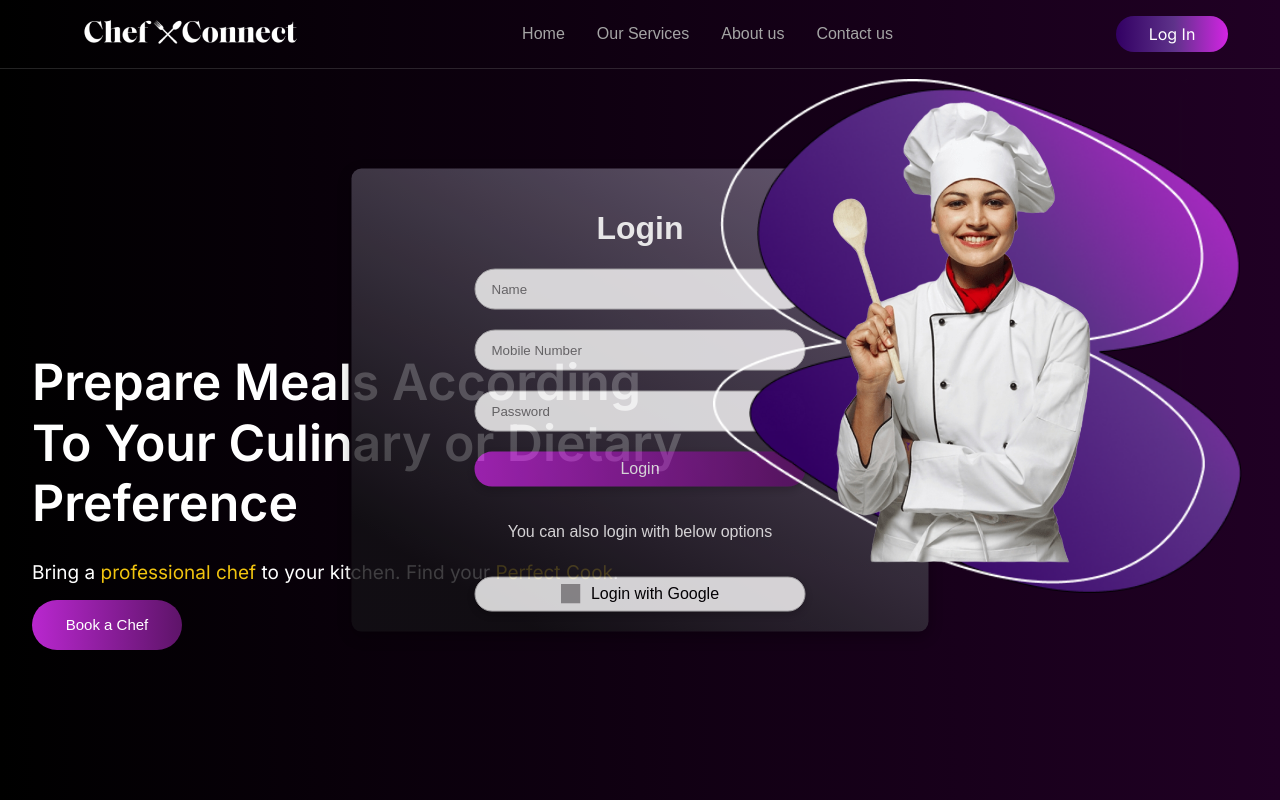
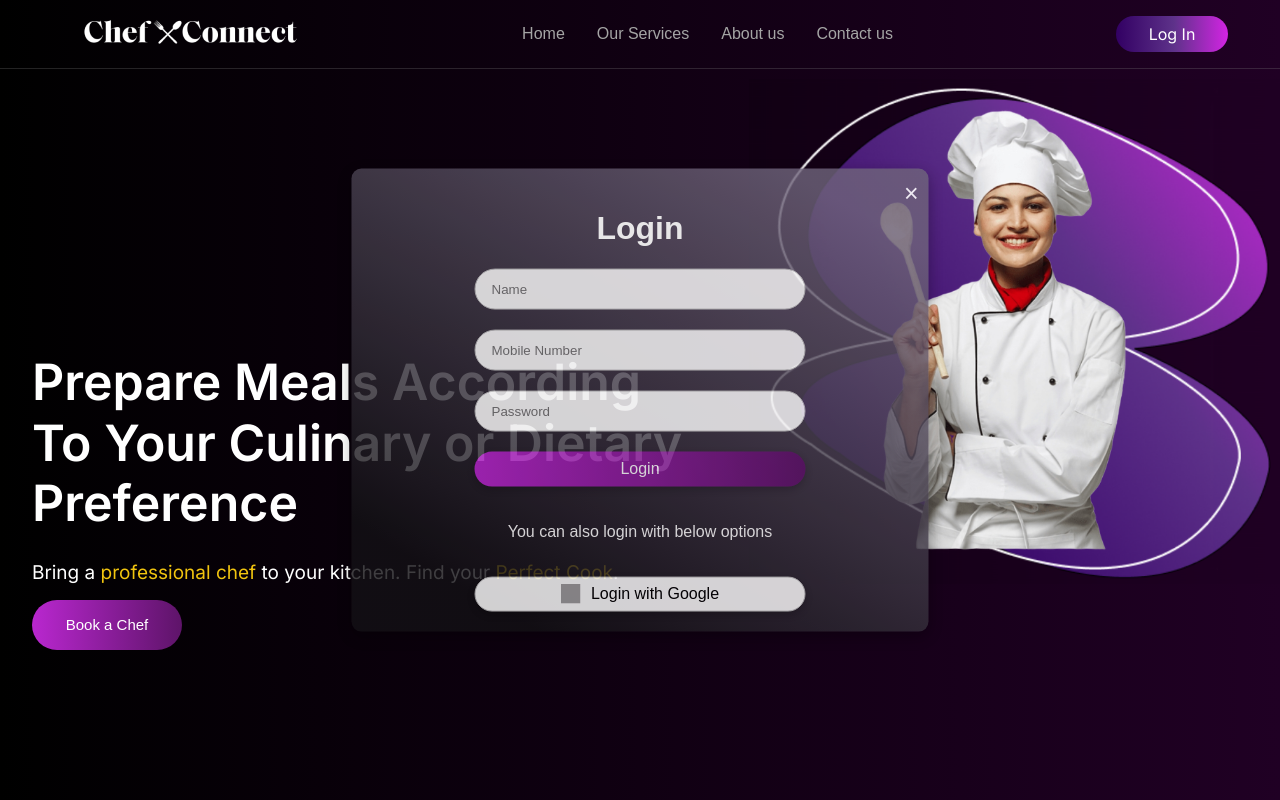
Before and after one commit to Team-Dev-Chef-Connect/Chef-Connect-Web, a React (Create React App) app in the folder frontend/: page /login in a window 1280 px wide. Shown: the top 800 px of the page. Built offline with nearby package versions, Linux system fonts and the light colour scheme; grey boxes are pictures that could not be loaded.

Commit message:
fixed the issue of image and the login signup button

```diff
--- a/frontend/src/Login.js
+++ b/frontend/src/Login.js
@@ -6,6 +6,7 @@ function Login() {
 
     const handleClose = () => {
         setIsVisible(false);
+        window.location.href='/';
     };
 
     return (
--- a/frontend/src/Signup.js
+++ b/frontend/src/Signup.js
@@ -7,6 +7,7 @@ function Signup() {
 
     const handleClose = () => {
         setIsVisible(false);
+        window.location.href='/';
     };
 
     return (
--- a/frontend/src/components/Hero.css
+++ b/frontend/src/components/Hero.css
@@ -70,18 +70,5 @@
 }
 
 .chef {
-  z-index: 3;
-  left: 59%;
+  left: 7%;
 }
-
-.vector6 {
-  z-index: 2;
-  left: 21%;
-  top: 0px;
-}
-
-.vector5 {
-  z-index: 1;
-  left: 60%;
-  top: -500px;
-}
--- a/frontend/src/components/Hero.js
+++ b/frontend/src/components/Hero.js
@@ -1,7 +1,5 @@
 import React from 'react';
-import chefImage from '../assests/chef1.png'
-import vector5 from '../assests/Vector 5.png';
-import vector6 from '../assests/Vector 6.png'
+import chefImage from '../assests/chef.png'
 import './Hero.css';
 
 const Hero = () => {
@@ -12,8 +10,6 @@ const Hero = () => {
       <button>Book a Chef</button>
       <div className="hero-image-container">
         <img src={chefImage} alt="Chef" className="hero-image chef" />
-        <img src={vector6} alt="Vector6" className="hero-image vector6" />
-        <img src={vector5} alt="Vector5" className="hero-image vector5" />
       </div>
     </div>
   );
--- a/frontend/src/components/Navbar.js
+++ b/frontend/src/components/Navbar.js
@@ -1,7 +1,6 @@
 import React, { Component } from 'react';
 import './Navbar.css';
 import logoImage from '../assests/image 3.png';
-import Signup from '../Signup'; // Import your Signup component
 
 class Navbar extends Component {
   state = { clicked: false };
```
Also changed, not shown: frontend/src/assests/chef.png (added).
